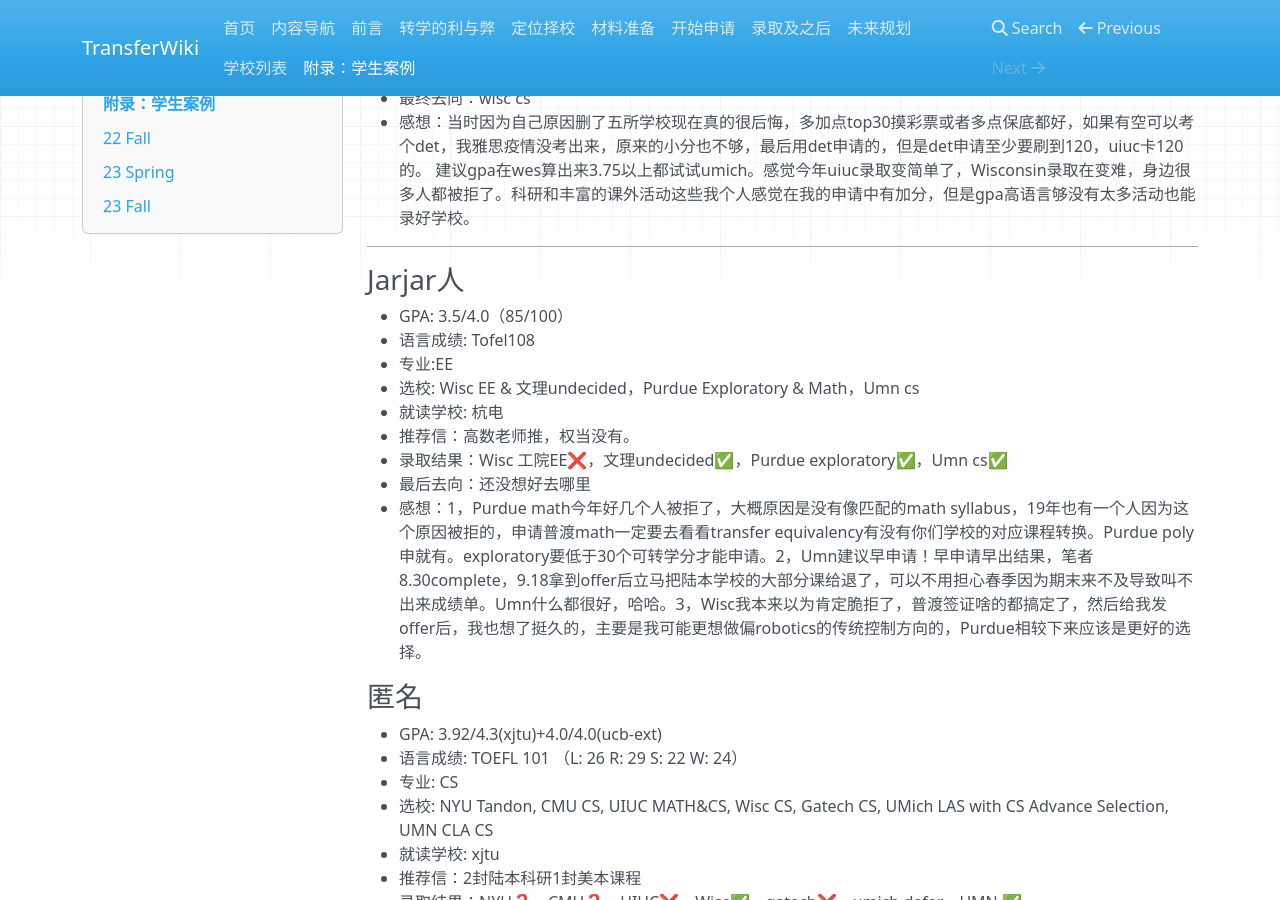
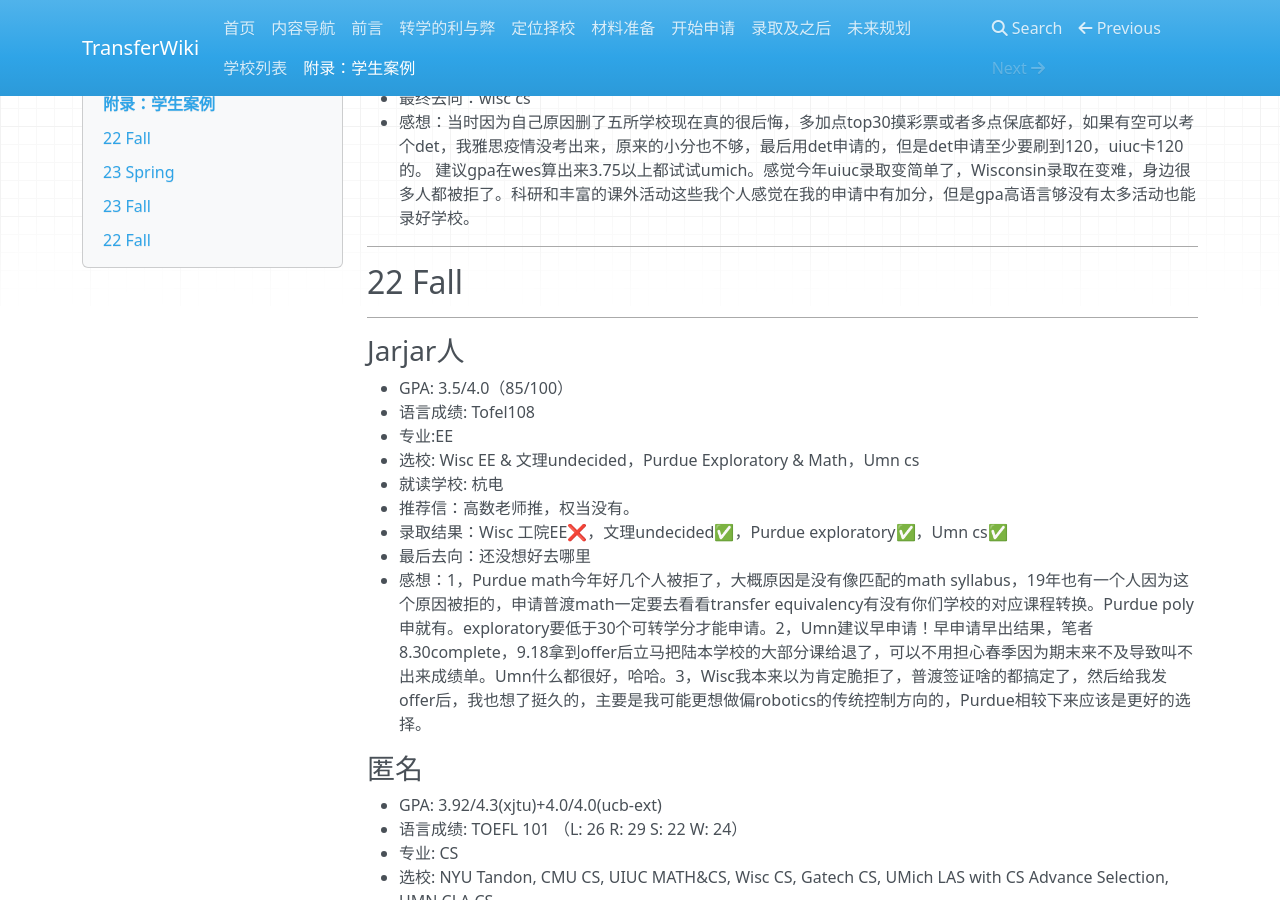
Before and after one commit to SihanXU/TransferWiki, an MkDocs documentation site: the page built from docs/bgs.md, in a window 1280 px wide and 900 px high, scrolled down 16169 px. Built offline with MkDocs 1.6.1, drawn with Linux system fonts in a browser that asks for light colours; nearby versions of some CDN libraries.

Commit message:
Update bgs.md

```diff
--- a/docs/bgs.md
+++ b/docs/bgs.md
@@ -593,6 +593,11 @@ DET115(有点低，天天摆大烂的恶果)
 - 最终去向：wisc cs
 - 感想：当时因为自己原因删了五所学校现在真的很后悔，多加点top30摸彩票或者多点保底都好，如果有空可以考个det，我雅思疫情没考出来，原来的小分也不够，最后用det申请的，但是det申请至少要刷到120，uiuc卡120的。 建议gpa在wes算出来3.75以上都试试umich。感觉今年uiuc录取变简单了，Wisconsin录取在变难，身边很多人都被拒了。科研和丰富的课外活动这些我个人感觉在我的申请中有加分，但是gpa高语言够没有太多活动也能录好学校。
 
+
+***
+
+## 22 Fall
+
 ***
 
 ### Jarjar人
```
